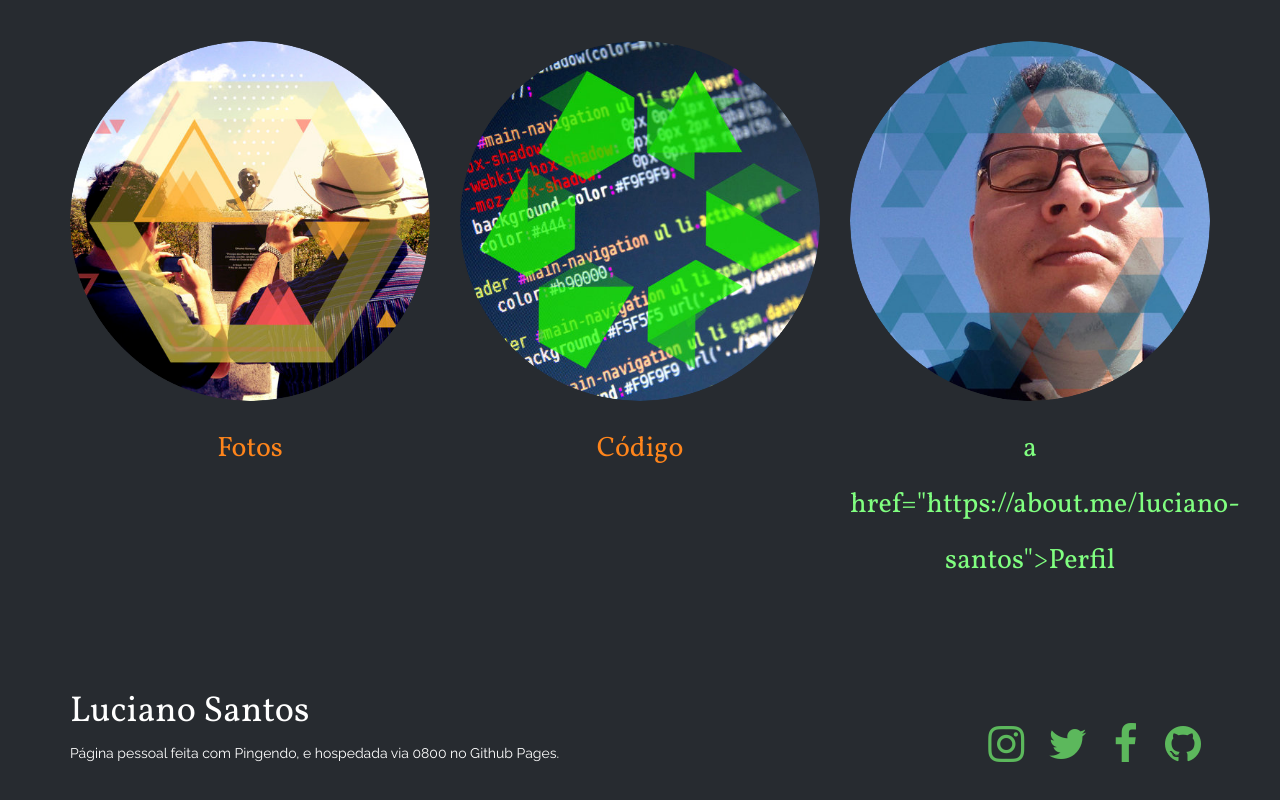
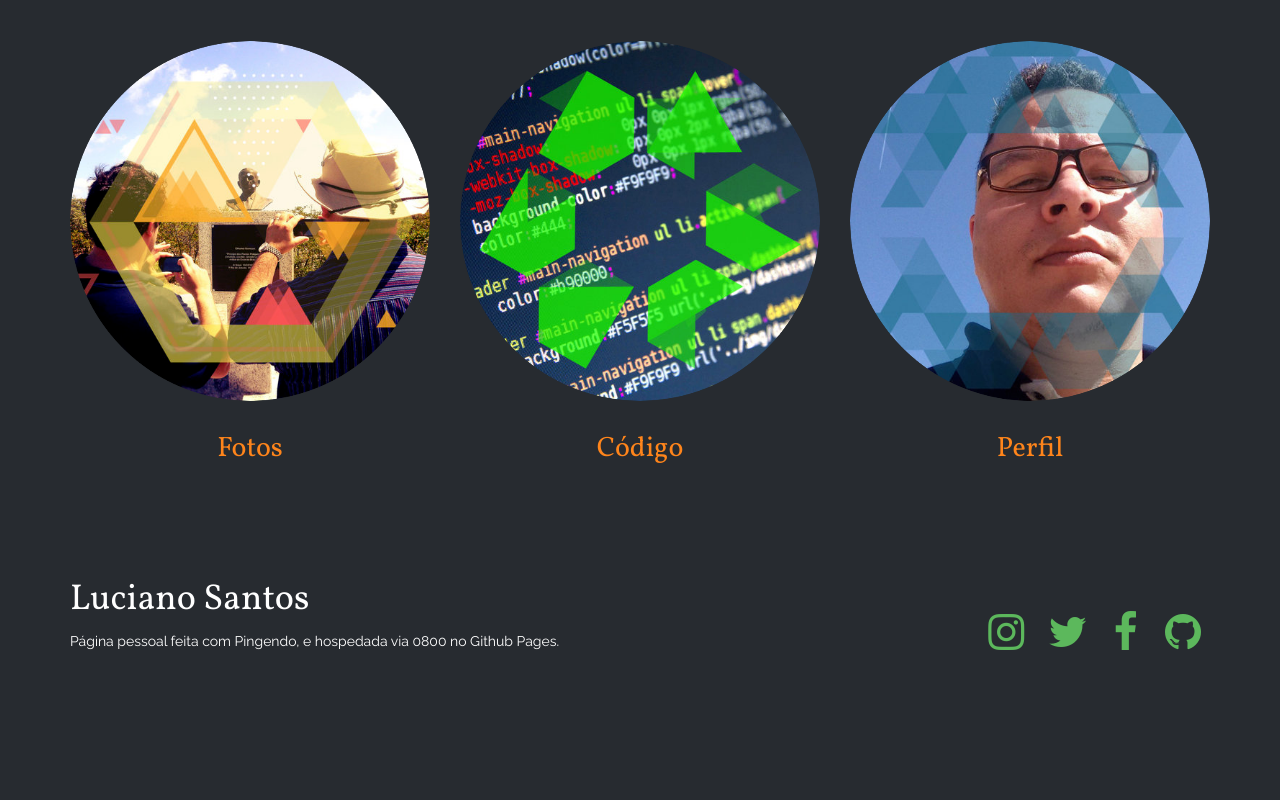
Before and after one commit to lucianosds/lucianosds.github.io, a plain HTML site: page index.html in a window 1280 px wide. Shown: the part 819-1619 px from the top of the page. After the commit the page ends 1519 px from the top, so only its background shows below. Drawn offline with nearby package versions, Linux system fonts and the light colour scheme.

Commit message:
atualizando o Index novamente de novo

```diff
--- a/index.html
+++ b/index.html
@@ -67,7 +67,7 @@
                     <div class="col-md-4">
                         <a href="https://about.me/luciano-santos">
 			<img src="imgs/profile.png" class="center-block img-circle img-responsive"></a>
-                        <h3 class="text-center body-h1" id="h1">a href="https://about.me/luciano-santos">Perfil</a></h3>
+                        <h3 class="text-center body-h1" id="h1"><a href="https://about.me/luciano-santos">Perfil</a></h3>
                     </div>
                 </div>
             </div>
```
